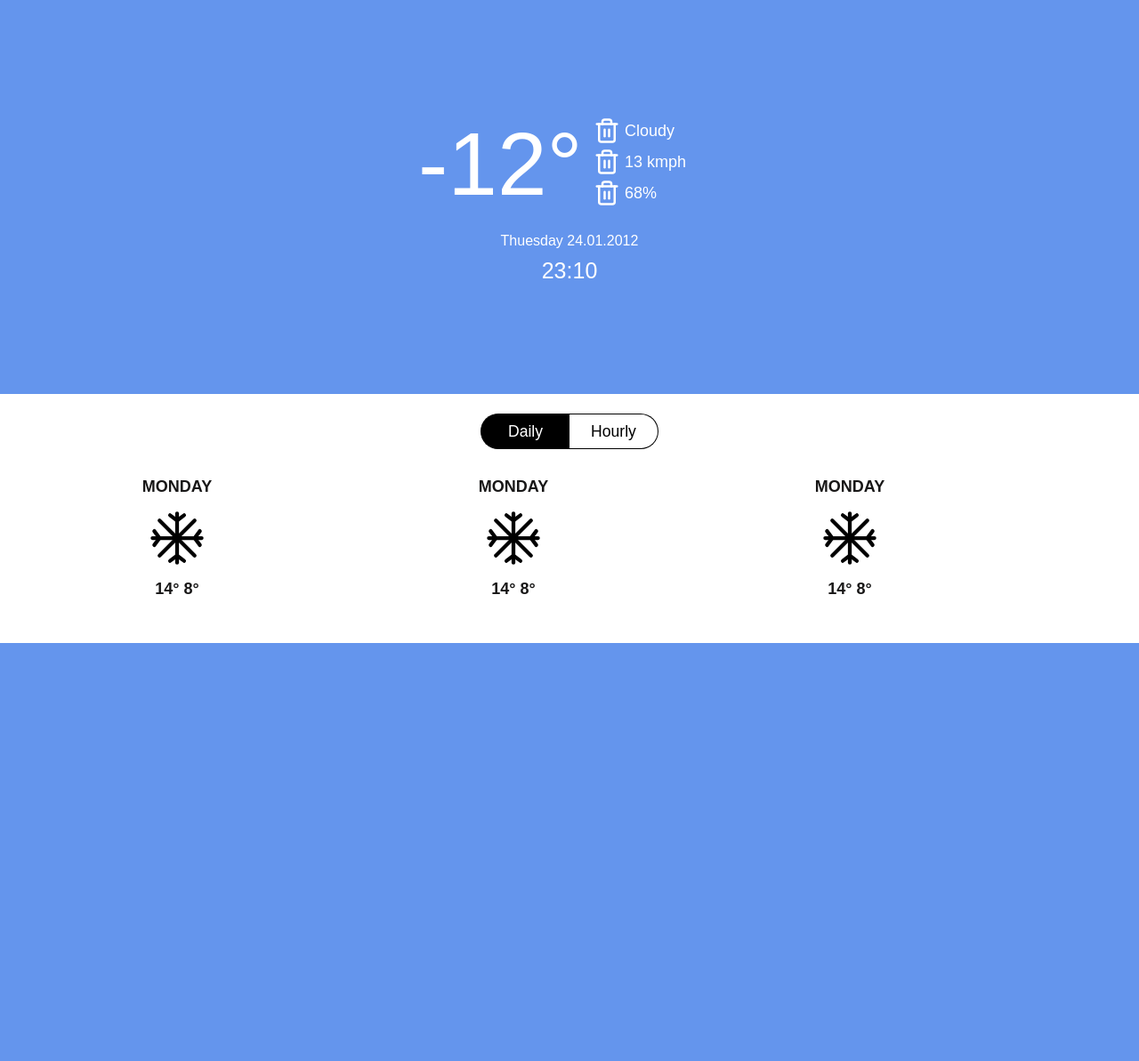
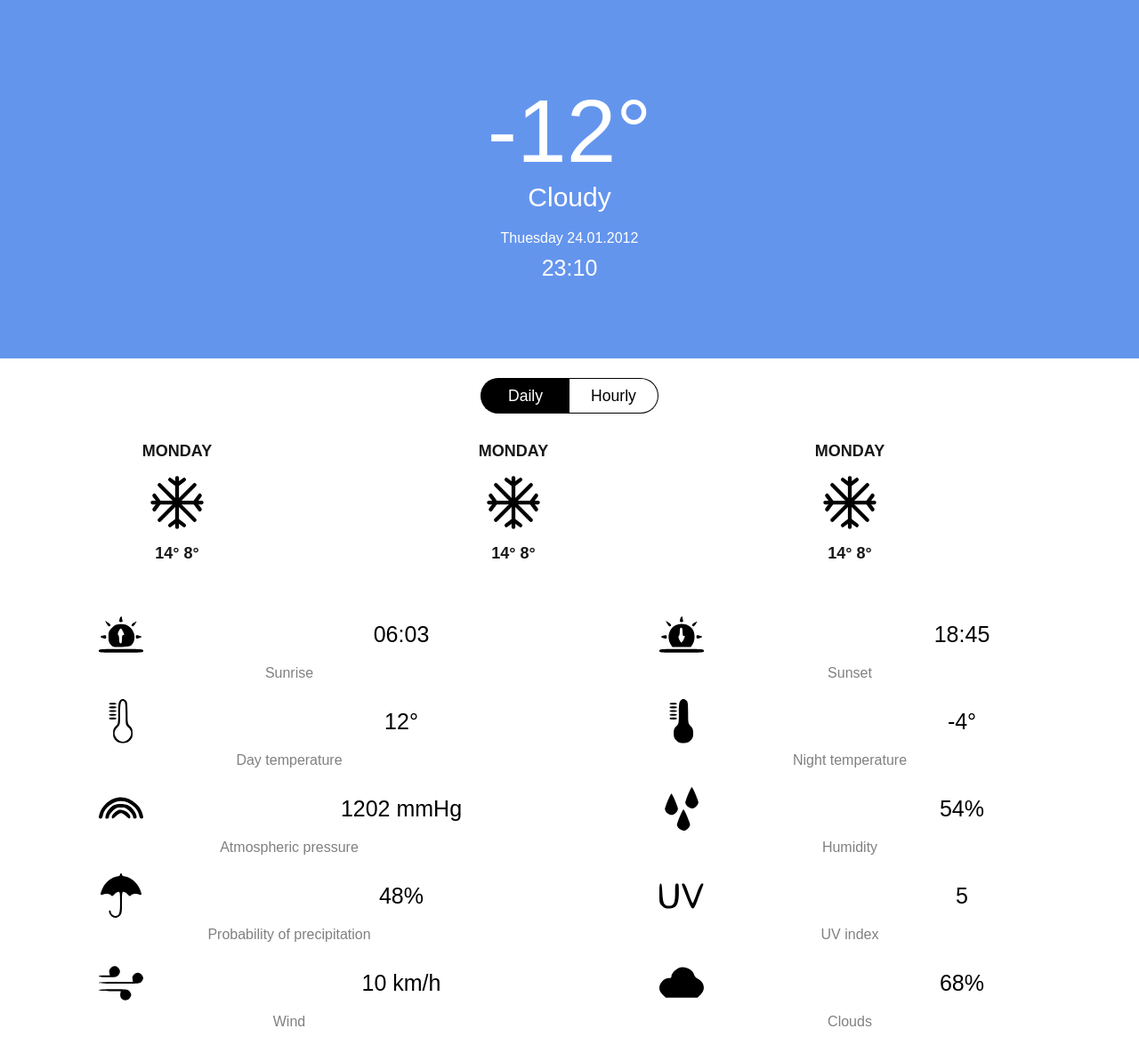
Before and after one commit to imomryk/Exam_js_weather, a plain HTML site: page index.html in a window 1280 px wide. Shown: the part 77-1270 px from the top of the page at 89% size. Before the commit the page ends 800 px from the top, so only its background shows below. Drawn offline with Linux system fonts and the light colour scheme.

Commit message:
html css done

```diff
--- a/index.html
+++ b/index.html
@@ -33,27 +33,16 @@
                     </span>
 
                 </div>
-                <div class="currentWeather_info">
-                    <div class="currentWeather_info_description">
-                        <img src="deleteCityButton.svg" alt="">
-                        <span>Cloudy</span>
-                    </div>
-                    <div class="currentWeather_info_wind">
-                        <img src="deleteCityButton.svg" alt="">
-                        <span>13 kmph</span>
-                    </div>
-                    <div class="currentWeather_info_description">
-                        <img src="deleteCityButton.svg" alt="">
-                        <span>68%</span>
-                    </div>
-
+                <div class="currentWeather_description">
+                    <span>
+                        Cloudy
+                    </span>
                 </div>
                 <div class="currentWeather_date">
-                   Thuesday 24.01.2012
-
+                    Thuesday 24.01.2012
                 </div>
                 <div class="currentWeather_time">
-23:10
+                    23:10
                 </div>
             </div>
             <div class="slide">
@@ -105,6 +94,79 @@
 
                     </div>
                 </div>
+                <div class="fullDescription">
+                    <div class="sunrise">
+                        <div class="description_img">
+                            <img src="img/description/Sunrise.svg" alt="">
+                        </div>
+
+                        <div class="value">06:03</div>
+                        <span>Sunrise</span>
+                    </div>
+                    <div class="sunset">
+                        <div class="description_img">
+                            <img src="img/description/Sunset.svg" alt="">
+                        </div>
+                        <div class="value">18:45</div>
+                        <span>Sunset</span>
+                    </div>
+                    <div class="day_temp">
+                        <div class="description_img">
+                            <img src="img/description/D_temp.svg" alt="">
+                        </div>
+                        <div class="value">12&deg;</div>
+                        <span>Day temperature</span>
+                    </div>
+                    <div class="night_temp">
+                        <div class="description_img">
+                            <img src="img/description/N_temp.svg" alt="">
+                        </div>
+                        <div class="value">-4&deg;</div>
+                        <span>Night temperature</span>
+                    </div>
+                    <div class="pressure">
+                        <div class="description_img">
+                            <img src="img/description/Pressure.svg" alt="">
+                        </div>
+                        <div class="value">1202 mmHg</div>
+                        <span>Atmospheric pressure</span>
+                    </div>
+                    <div class="humidity">
+                        <div class="description_img">
+                            <img src="img/description/Humidity.svg" alt="">
+                        </div>
+                        <div class="value">54%</div>
+                        <span>Humidity</span>
+                    </div>
+                    <div class="pop">
+                        <div class="description_img">
+                            <img src="img/description/Pop.svg" alt="">
+                        </div>
+                        <div class="value">48%</div>
+                        <span>Probability of precipitation</span>
+                    </div>
+                    <div class="uvi">
+                        <div class="description_img">
+                            <img src="img/description/UVI.svg" alt="">
+                        </div>
+                        <div class="value">5</div>
+                        <span>UV index</span>
+                    </div>
+                    <div class="wind">
+                        <div class="description_img">
+                            <img src="img/description/Wind.svg" alt="">
+                        </div>
+                        <div class="value">10 km/h</div>
+                        <span>Wind</span>
+                    </div>
+                    <div class="clouds">
+                        <div class="description_img">
+                            <img src="img/description/Clouds.svg" alt="">
+                        </div>
+                        <div class="value">68%</div>
+                        <span>Clouds</span>
+                    </div>
+                </div>
             </div>
         </main>
     </div>
--- a/main.js
+++ b/main.js
@@ -1,48 +1,48 @@
-console.log()
+// console.log()
 
-document.querySelector(".slide").addEventListener('touchstart', handleTouchStart, false);
-document.querySelector(".slide").addEventListener('touchmove', handleTouchMove, false);
+// document.querySelector(".slide").addEventListener('touchstart', handleTouchStart, false);
+// document.querySelector(".slide").addEventListener('touchmove', handleTouchMove, false);
 
-var xDown = null;
-var yDown = null;
+// var xDown = null;
+// var yDown = null;
 
-function getTouches(evt) {
-  return evt.touches             // browser API
+// function getTouches(evt) {
+//   return evt.touches             // browser API
 
-}
+// }
 
 
-function handleTouchStart(evt) {
-    const firstTouch = getTouches(evt)[0];
-    xDown = firstTouch.clientX;
-    yDown = firstTouch.clientY;
-};
+// function handleTouchStart(evt) {
+//     const firstTouch = getTouches(evt)[0];
+//     xDown = firstTouch.clientX;
+//     yDown = firstTouch.clientY;
+// };
 
-function handleTouchMove(evt) {
-    if ( ! xDown || ! yDown ) {
-        return;
-    }
+// function handleTouchMove(evt) {
+//     if ( ! xDown || ! yDown ) {
+//         return;
+//     }
 
-    var xUp = evt.touches[0].clientX;
-    var yUp = evt.touches[0].clientY;
+//     var xUp = evt.touches[0].clientX;
+//     var yUp = evt.touches[0].clientY;
 
-    var xDiff = xDown - xUp;
-    var yDiff = yDown - yUp;
+//     var xDiff = xDown - xUp;
+//     var yDiff = yDown - yUp;
 
-    if ( Math.abs( xDiff ) > Math.abs( yDiff ) ) {/*most significant*/
-        if ( xDiff > 0 ) {
-            /* right swipe */
-        } else {
-            /* left swipe */
-        }
-    } else {
-        if ( yDiff > 0 ) {
-            document.querySelector(".slide").style.backgroundColor = "red"
-        } else {
-            document.querySelector(".slide").style.backgroundColor = "white"
-        }
-    }
-    /* reset values */
-    xDown = null;
-    yDown = null;
-};
+//     if ( Math.abs( xDiff ) > Math.abs( yDiff ) ) {/*most significant*/
+//         if ( xDiff > 0 ) {
+//             /* right swipe */
+//         } else {
+//             /* left swipe */
+//         }
+//     } else {
+//         if ( yDiff > 0 ) {
+//             document.querySelector(".slide").style.backgroundColor = "red"
+//         } else {
+//             document.querySelector(".slide").style.backgroundColor = "white"
+//         }
+//     }
+//     /* reset values */
+//     xDown = null;
+//     yDown = null;
+// };
--- a/style.scss
+++ b/style.scss
@@ -7,7 +7,7 @@
 body {
     background-color: cornflowerblue;
     font-family: sans-serif;
-    height: 100vh;
+    // height: 100vh;
     // overflow: hidden;
 }
 
@@ -42,71 +42,39 @@ main {
 
 
 .currentWeather {
-    display: grid;
-    grid-template-areas:
-        "temp info"
-        "date date"
-        "time time"
-    ;
-    grid-template-columns: 55% 45%;
-    grid-auto-rows: max-content;
-    align-content: center;
-    margin: 0 auto;
-    // border: 2px solid green;
-    height: 55vh;
+    height: 50vh;
     max-width: 340px;
     width: 100%;
-    // margin-top: 80px;
     color: white;
+    display: flex;
+    flex-direction: column;
+    justify-content: center;
+    align-items: center;
+    margin: 0 auto;
 
     &_temp {
         display: flex;
-        grid-area: temp;
-
         font-size: 100px;
         justify-content: right;
         align-items: center;
 
-        // border: 1px solid yellow;
         span {
             width: 100%;
         }
     }
 
-    &_info {
-        grid-area: info;
-        display: flex;
-        flex-direction: column;
-        justify-content: center;
-
-        padding-left: 10px;
-        font-size: 18px;
-
-        >div {
-            display: flex;
-            align-items: center;
-            margin-bottom: 5px;
-        }
-
-        img {
-            width: 30px;
-            height: 30px;
-            // border: 1px solid black;
-            margin-right: 5px;
-        }
-
-
-
+    &_description {
+        font-size: 30px;
     }
 
     &_date {
-        grid-area: date;
+
         text-align: center;
         padding-top: 20px;
     }
 
     &_time {
-        grid-area: time;
+
         text-align: center;
         padding-top: 10px;
         font-size: 25px;
@@ -117,8 +85,8 @@ main {
 .slide {
     position: absolute;
     width: 100%;
-    bottom: 0;
-    height: 35vh;
+    bottom: -60vh;
+    height: 100vh;
     z-index: 1;
     // border: 1px solid yellow;
     background-color: white;
@@ -178,6 +146,10 @@ main {
             overflow-x: scroll;
             white-space: nowrap;
 
+            &::-webkit-scrollbar {
+                display: none;
+            }
+
 
         }
 
@@ -196,9 +168,55 @@ main {
             font-size: 18px;
             font-weight: 600;
             color: rgb(24, 23, 23);
-            img{
+
+            img {
                 height: 50%;
             }
         }
     }
 }
+
+.fullDescription {
+    height: 60vh;
+    width: 100%;
+    // border: 1px solid red;
+    margin-top: 5vh;
+    display: grid;
+    grid-template-columns: 1fr 1fr;
+    grid-template-rows: repeat(5, 1fr);
+    row-gap: 10px;
+
+    >div {
+        // border: 1px solid black;
+        display: grid;
+        grid-template-areas:
+            "img value"
+            "desc desc";
+        align-items: center;
+        grid-template-columns: 40% 60%;
+
+        .description_img {
+            grid-area: img;
+            display: flex;
+            justify-content: center;
+            align-items: center;
+
+            img {
+                width: 50px;
+            }
+        }
+
+        .value {
+            grid-area: value;
+            font-size: 25px;
+            text-align: center;
+
+        }
+
+        span {
+            grid-area: desc;
+            color: gray;
+            text-align: center;
+        }
+    }
+}
```
Also changed, not shown: img/description/Clouds.svg (added), img/description/D_temp.svg (added), img/description/Humidity.svg (added), img/description/N_temp.svg (added), img/description/Pop.svg (added), img/description/Pressure.svg (added), img/description/Sunrise.svg (added), img/description/Sunset.svg (added), img/description/UVI.svg (added), img/description/Wind.svg (added), style.css.
